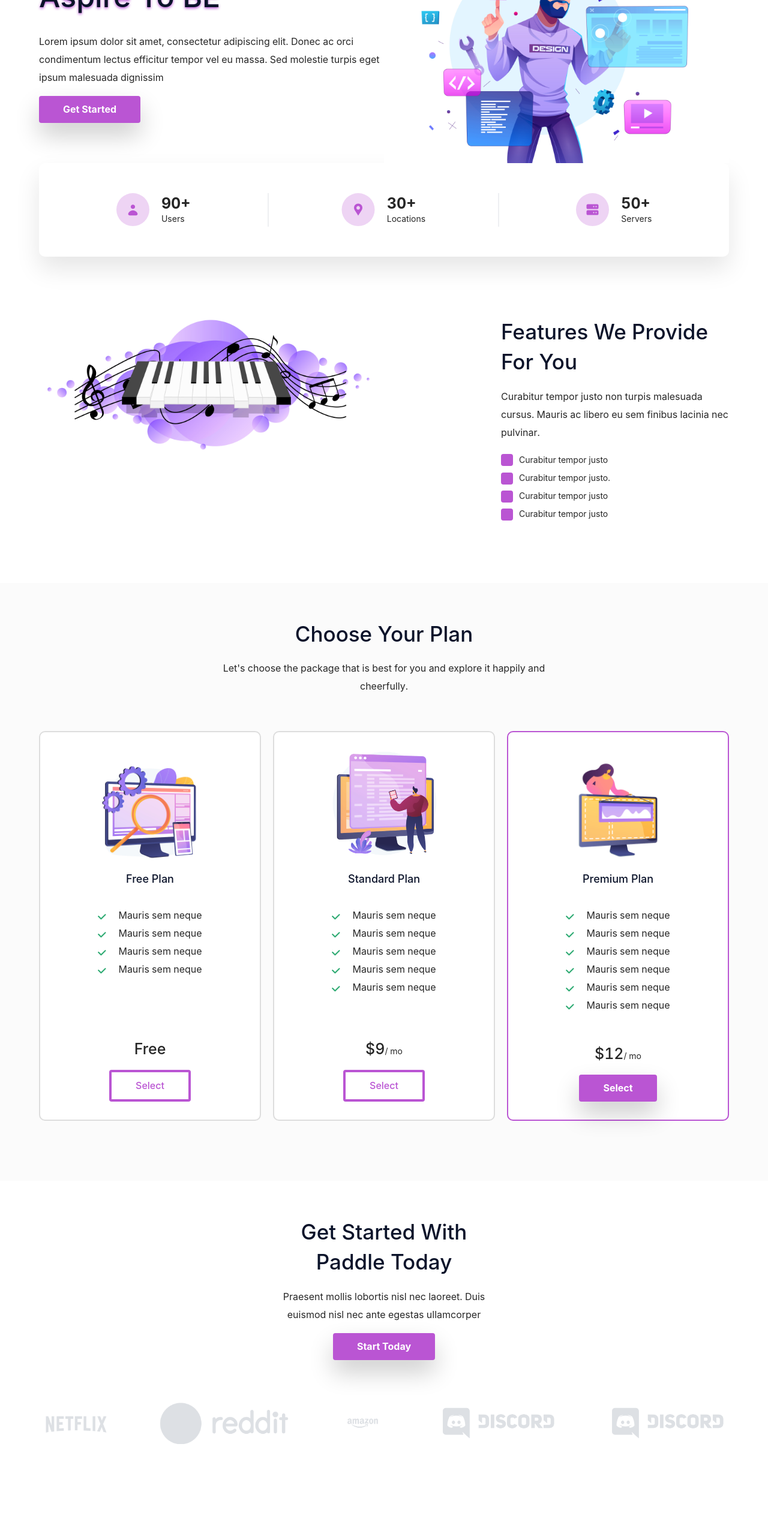
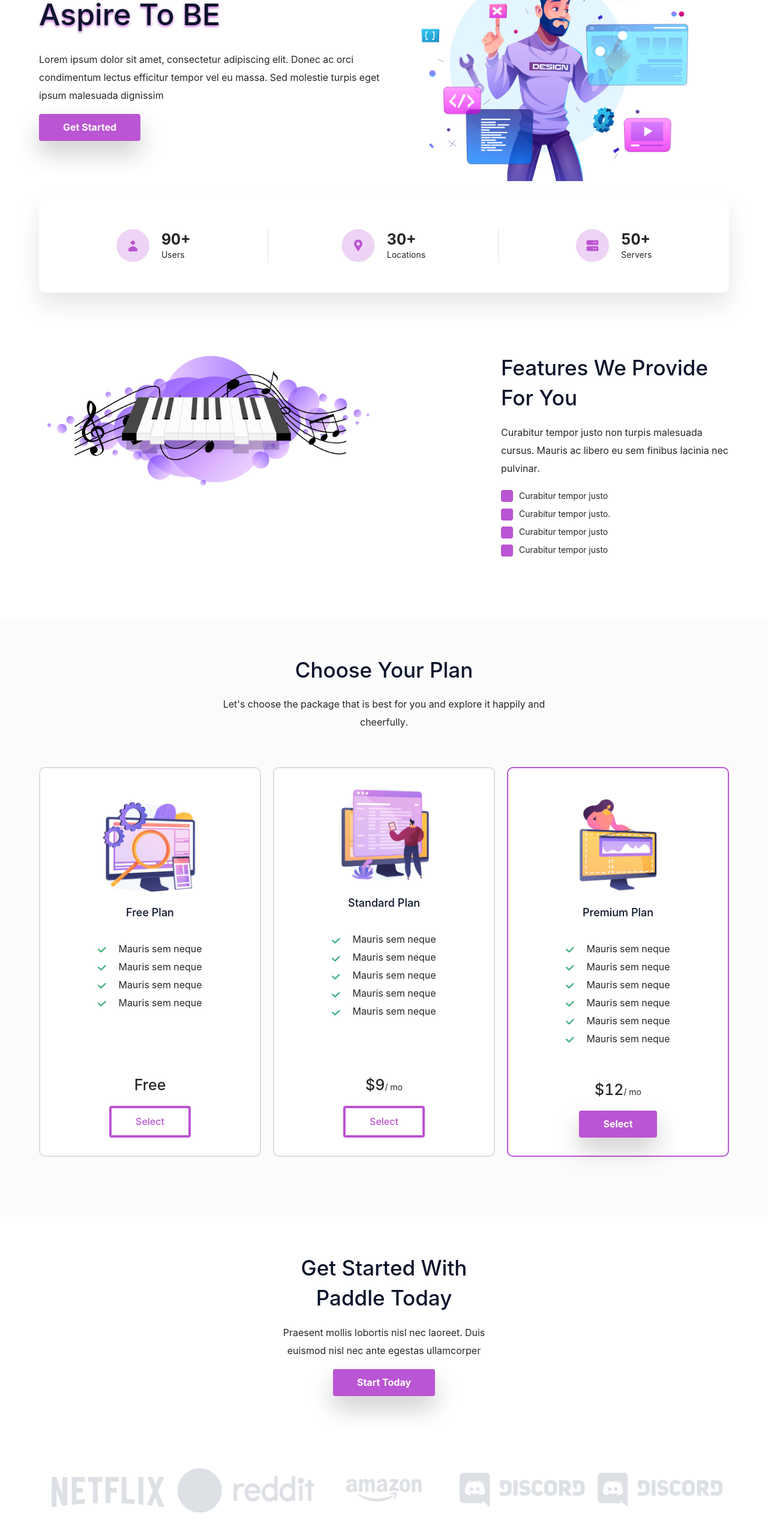
Before and after one commit to sixtusDev/paddle-frontend-assessment, a React (Create React App) app: page / in a window 1280 px wide. Shown: the part 234-2782 px from the top of the page at 60% size. Built offline with nearby package versions, Linux system fonts and the light colour scheme.

Commit message:
Added media query for desktop and large screen devices

```diff
--- a/src/components/Card/Card.jsx
+++ b/src/components/Card/Card.jsx
@@ -53,11 +53,11 @@ const Card = ({
       <div className="flex-row align-items-center mb20">
         <div className="flex-row align-items-center flex1">
           <img className="CardTestimony__image mr10" src={image} alt="user1" />
-          <div className="flex-column align-content-center">
-            <span className="app-heading3" style={{ marginBottom: "-10px" }}>
-              {name}
+          <div className="flex-column ">
+            <span className="app-heading3 CardTestimony__name">{name}</span>
+            <span className="app-paragraph2 cardTestimony__location">
+              {location}
             </span>
-            <span className="app-paragraph2">{location}</span>
           </div>
         </div>
         <div className="flex-row align-items-center">
--- a/src/components/Card/Card.scss
+++ b/src/components/Card/Card.scss
@@ -7,7 +7,7 @@
   height: 65rem;
 
   &__image {
-    height: 20rem;
+    width: 60%;
   }
 }
 
@@ -15,8 +15,14 @@
   border: 2px solid #dddddd;
   border-radius: 4px;
   padding: 3rem;
+
+  &__name,
+  &__location {
+    line-height: 1;
+  }
+
   &__image {
-    height: 6rem;
+    height: 5rem;
   }
 }
 
--- a/src/components/footer/Footer.scss
+++ b/src/components/footer/Footer.scss
@@ -1,6 +1,10 @@
 .Footer {
   background-color: var(--color-grey1);
   padding: 20rem 0 10rem 0;
+
+  @media (max-width: 120rem) {
+    padding: 20rem 3rem 10rem 3rem;
+  }
 
   &__copy {
     font-size: 16px;
--- a/src/components/header/Header.scss
+++ b/src/components/header/Header.scss
@@ -1,4 +1,7 @@
 .Header {
+  @media (max-width: 120rem) {
+    padding: 0 3rem;
+  }
   &__nav-link {
     line-height: 1.9;
     color: var(--color-grey2);
--- a/src/pages/Home/Home.jsx
+++ b/src/pages/Home/Home.jsx
@@ -49,6 +49,7 @@ const Home = () => {
       </section>
       <section className="Stats">
         <div className="container">
+          <div className="Stats__inner">
             <Row>
               <Col span={8}>
                 <div className="flex-row align-items-center justify-content-center Stats__details">
@@ -84,6 +85,7 @@ const Home = () => {
                 </div>
               </Col>
             </Row>
+          </div>
         </div>
       </section>
       <section className="Features">
@@ -193,7 +195,7 @@ const Home = () => {
           </div>
         </div>
       </section>
-      <section className="Sponsors mb70">
+      <section className="Sponsors">
         <div className="container">
           <div className="center mb70 Sponsors__text-box">
             <h2 className="app-heading2">Get Started With Paddle Today</h2>
@@ -280,6 +282,7 @@ const Home = () => {
       </section>
       <section className="Subscribe">
         <div className="container">
+          <div className="Subscribe__inner">
             <div className="flex-row justify-content-between align-items-center Subscribe__items">
               <div className="Subscribe__text-box">
                 <h2 className="app-heading2">
@@ -292,6 +295,7 @@ const Home = () => {
               <Button type="solid">Subscribe Now</Button>
             </div>
           </div>
+        </div>
       </section>
     </div>
   );
--- a/src/pages/Home/Home.scss
+++ b/src/pages/Home/Home.scss
@@ -1,15 +1,27 @@
 .Hero {
-  padding: 3rem auto;
+  padding: 3rem 0;
+
+  @media (max-width: 120rem) {
+    padding: 3rem;
+  }
 }
 
 .Stats {
+  background-color: var(--color-white);
+
+  @media (max-width: 120rem) {
+    padding: 0 3rem;
+  }
+
+  &__inner {
     padding: 5rem 0;
     max-width: 115rem;
     margin: 0 auto;
     border-radius: 1rem;
     border-radius: 10px;
     box-shadow: 0 2rem 4rem rgba($color: #000, $alpha: 0.1);
-  background-color: var(--color-white);
+  }
+
   &__details {
     border-right: 2px solid #eeeff2 !important;
   }
@@ -17,6 +29,10 @@
 
 .Features {
   padding: 10rem 0;
+
+  @media (max-width: 120rem) {
+    padding: 10rem 3rem;
+  }
 
   &__right {
     max-width: 38rem;
@@ -28,6 +44,10 @@
   background-color: var(--color-grey1);
   padding: 6rem 0 10rem 0;
 
+  @media (max-width: 120rem) {
+    padding: 6rem 3rem 10rem 3rem;
+  }
+
   &__text-box {
     max-width: 55rem;
     margin: 0 auto 6rem auto;
@@ -37,19 +57,32 @@
 .Sponsors {
   padding: 6rem 0;
 
+  @media (max-width: 120rem) {
+    padding: 6rem 3rem;
+  }
+
   &__text-box {
     max-width: 40rem;
     margin: 0 auto 7rem auto;
   }
   &__logo {
-    height: 7rem;
+    width: 20%;
   }
 }
 
 .Testimony {
+  @media (max-width: 120rem) {
+    padding: 0 3rem;
+  }
+
   &__card-wrapper {
     max-width: 125rem;
     margin: 0 0 0 auto;
+
+    @media (max-width: 115rem) {
+      max-width: 115rem;
+      margin: 0 auto;
+    }
   }
 
   &__text-box {
@@ -59,6 +92,11 @@
 }
 
 .Subscribe {
+  @media (max-width: 120rem) {
+    padding: 0 3rem;
+  }
+
+  &__inner {
     padding: 4rem 5rem;
     background-color: #fff;
     max-width: 115rem;
@@ -71,6 +109,7 @@
     background-color: #fff;
     position: relative;
     z-index: 999;
+  }
 
   &__text-box {
     width: 40rem;
```
Lines whose indentation alone changed are shown as unchanged.
